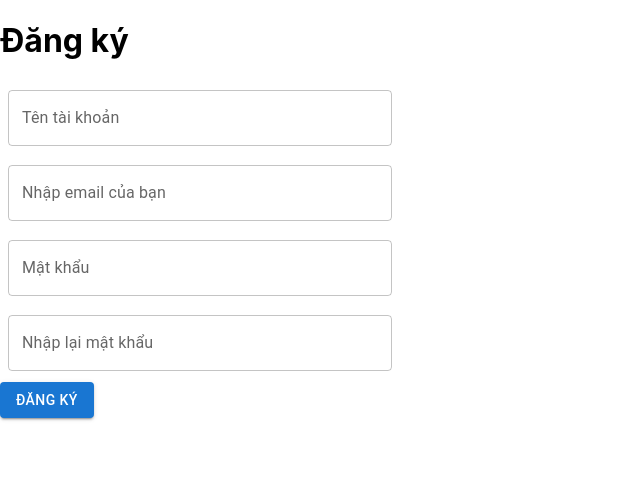
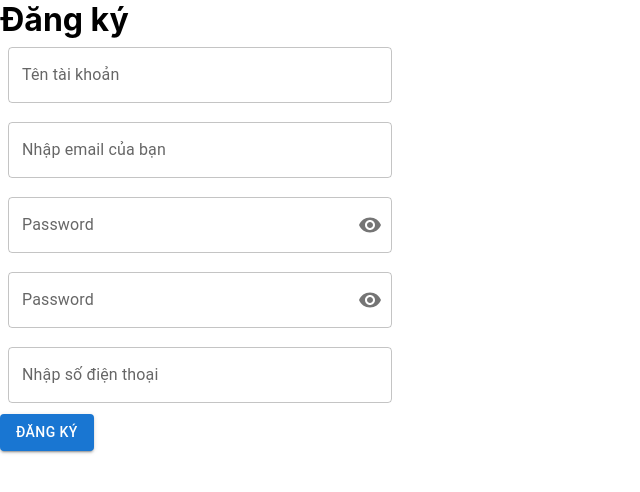
Before and after one commit to ducanh1908/life-music-client, a React (Create React App) app: page / in a window 1280 px wide. Shown: the top 492 px of the page, without its empty margins (0-640 px from the left). Built offline with nearby package versions, Linux system fonts and the light colour scheme.

Commit message:
add show and hide password

```diff
--- a/package.json
+++ b/package.json
@@ -6,11 +6,14 @@
     "@emotion/react": "^11.10.4",
     "@emotion/styled": "^11.10.4",
     "@hookform/resolvers": "^2.9.8",
+    "@mui/icons-material": "^5.10.6",
     "@mui/material": "^5.10.7",
     "@reduxjs/toolkit": "^1.8.5",
     "@testing-library/jest-dom": "^5.16.5",
     "@testing-library/react": "^13.4.0",
     "@testing-library/user-event": "^13.5.0",
+    "axios": "^0.27.2",
+    "cors": "^2.8.5",
     "react": "^18.2.0",
     "react-dom": "^18.2.0",
     "react-hook-form": "^7.36.1",
--- a/src/components/FormControler/PasswordField/PasswordField.js
+++ b/src/components/FormControler/PasswordField/PasswordField.js
@@ -0,0 +1,70 @@
+import Visibility from "@mui/icons-material/Visibility";
+import VisibilityOff from "@mui/icons-material/VisibilityOff";
+import { FormHelperText } from "@mui/material";
+import FormControl from "@mui/material/FormControl";
+import IconButton from "@mui/material/IconButton";
+import InputAdornment from "@mui/material/InputAdornment";
+import InputLabel from "@mui/material/InputLabel";
+import OutlinedInput from "@mui/material/OutlinedInput";
+import PropTypes from "prop-types";
+import * as React from "react";
+import { useState } from "react";
+import { Controller } from "react-hook-form";
+
+PasswordField.propTypes = {
+  form: PropTypes.object.isRequired,
+  name: PropTypes.string.isRequired,
+
+  label: PropTypes.string,
+  disabled: PropTypes.bool,
+};
+
+function PasswordField(props) {
+  const { form, name, label, disabled } = props;
+  const {
+    formState: { errors },
+  } = form;
+  const hasError = !!errors[name];
+  const [showPassword, setShowPassword] = useState(false);
+
+  const handleClickShowPassword = () => {
+    setShowPassword(pass => !pass);
+  };
+  return (
+    <>
+
+      <FormControl error={!!hasError} sx={{ m: 1, width: '30%' }} variant="outlined">
+          <InputLabel htmlFor="outlined-adornment-password">Password</InputLabel>
+          <Controller
+            name={name}
+            control={form.control}
+            render = {({ field})=> (
+                <OutlinedInput
+                    {...field}
+                    type={showPassword ? 'text' : 'password'}
+                    label={label}
+                    disabled={disabled}
+                    errors= {!!hasError}
+                    endAdornment={
+                        <InputAdornment position="end">
+                          <IconButton
+                            aria-label="toggle password visibility"
+                            onClick={handleClickShowPassword}
+                            edge="end"
+                          >
+                            {showPassword ? <VisibilityOff /> : <Visibility />}
+                          </IconButton>
+                        </InputAdornment>
+                      }
+                />
+            )}
+            />
+        </FormControl>
+      <FormHelperText error={!!hasError}>
+        {errors[name]?.message}
+      </FormHelperText>
+    </>
+  );
+}
+
+export default PasswordField;
--- a/src/index.css
+++ b/src/index.css
@@ -1,5 +1,6 @@
-body {
+* {
   margin: 0;
+
   font-family: -apple-system, BlinkMacSystemFont, 'Segoe UI', 'Roboto', 'Oxygen',
     'Ubuntu', 'Cantarell', 'Fira Sans', 'Droid Sans', 'Helvetica Neue',
     sans-serif;
--- a/src/index.js
+++ b/src/index.js
@@ -3,11 +3,14 @@ import ReactDOM from 'react-dom/client';
 import App from './App';
 import './index.css';
 import reportWebVitals from './reportWebVitals';
-
+import { store } from './redux/store';
+import { Provider } from 'react-redux';
 const root = ReactDOM.createRoot(document.getElementById('root'));
 root.render(
   <React.StrictMode>
-    <App />
+    <Provider store={store}>
+      <App />
+    </Provider>
   </React.StrictMode>
 );
 
--- a/src/pages/Register/Register.js
+++ b/src/pages/Register/Register.js
@@ -1,34 +1,43 @@
-import React from 'react'
+import { yupResolver } from '@hookform/resolvers/yup';
+import { Button } from '@mui/material';
+import React from 'react';
+import { useForm } from 'react-hook-form';
+import { useDispatch, useSelector } from 'react-redux';
+import * as yup from "yup";
 import InputField from './../../components/FormControler/InputField/InputField';
-import { useForm } from 'react-hook-form';
-import { yupResolver } from '@hookform/resolvers/yup';
-import * as yup from "yup";
-import { Button } from '@mui/material';
+import { register } from './../../service/userService';
+import PasswordField from './../../components/FormControler/PasswordField/PasswordField';
 
 
 const schema = yup.object().shape({
     username: yup.string().required('Tên tài khoản không được để trống').min(2,"Tên tài khoản quá ngắn").max(25,'Tên tài khoản '),
     email: yup.string().email('Email không đúng định dạng').required('Email không được để trống'),
     password: yup.string().required('Mật khẩu không được để trống').min(6,'Mật khẩu tối thiểu 6 ký tự').max(25,"Mật khẩu tối đa 25 ký tự"),
-    confirmPassword: yup.string().required('Nhập lại mật khẩu của bạn'),
+    confirmPassword: yup.string().required('Nhập lại mật khẩu của bạn').oneOf([yup.ref('password')],'Mật khẩu không khớp'),
+    phoneNumber: yup.string().required('Nhập số điện thoại')
 
   }).required();
 
 
 const Register = (props) => {
+const user = useSelector(state => state.user);
+const dispatch = useDispatch();
+console.log(user);
 
-    const form = useForm( {
+const form = useForm( {
         defaultValues: {
         username :'',
         email:'',
         password :'',
         confirmPassword :'',
+        phoneNumber :'',
         },
         resolver: yupResolver(schema)
     });
 const handleSubmit = (data) => {
+  console.log(data);
+register(dispatch, data)
 
-console.log(data)
 }
   return (
     <div >
@@ -36,8 +45,9 @@ console.log(data)
         <form onSubmit={form.handleSubmit(handleSubmit)} >
             <InputField name="username" label="Tên tài khoản" form={form}/>
             <InputField name="email" label="Nhập email của bạn" form={form}/>
-            <InputField name="password" label="Mật khẩu" form={form}/>
-            <InputField name="confirmPassword" label="Nhập lại mật khẩu" form={form}/>
+            <PasswordField name="password" label="Mật khẩu" form={form}/>
+            <PasswordField name="confirmPassword" label="Nhập lại mật khẩu" form={form}/>
+            <InputField name="phoneNumber" label="Nhập số điện thoại" form={form}/>
             <Button type='submit' variant='contained' >Đăng Ký</Button>
         </form>
 
--- /dev/null
+++ b/src/redux/store.js
@@ -0,0 +1,8 @@
+import { configureStore } from "@reduxjs/toolkit";
+import userReducer from './userSlice/userSlice'
+export const store = configureStore({
+
+    reducer:{
+        user : userReducer
+    }
+})
--- /dev/null
+++ b/src/redux/userSlice/userSlice.js
@@ -0,0 +1,22 @@
+import { createSlice } from "@reduxjs/toolkit";
+
+const initialState = {
+    user: [],
+    loading: false,
+    error: null,
+
+}
+
+const userSlice = createSlice({
+    name: "user",
+    initialState,
+    reducers: {
+            registerSuccess: (state, action) => {
+                state.user.push(action.payload);
+            }
+
+    }
+})
+
+export const {registerSuccess} = userSlice.actions;
+export default userSlice.reducer;
--- /dev/null
+++ b/src/service/apiClient.js
@@ -0,0 +1,5 @@
+import axios from 'axios';
+
+export const apiClient = axios.create({
+    baseURL:'http://localhost:3008/api/'
+})
--- /dev/null
+++ b/src/service/userService.js
@@ -0,0 +1,9 @@
+import axios from 'axios'
+
+
+const baseURL = 'http://localhost:4000/api'
+
+export const register = async (dispatch, user) => {
+
+await axios.post(baseURL+'/register', user)
+}
```
Also changed, not shown: 1 other file (tests, documents, lock files or other folders).
